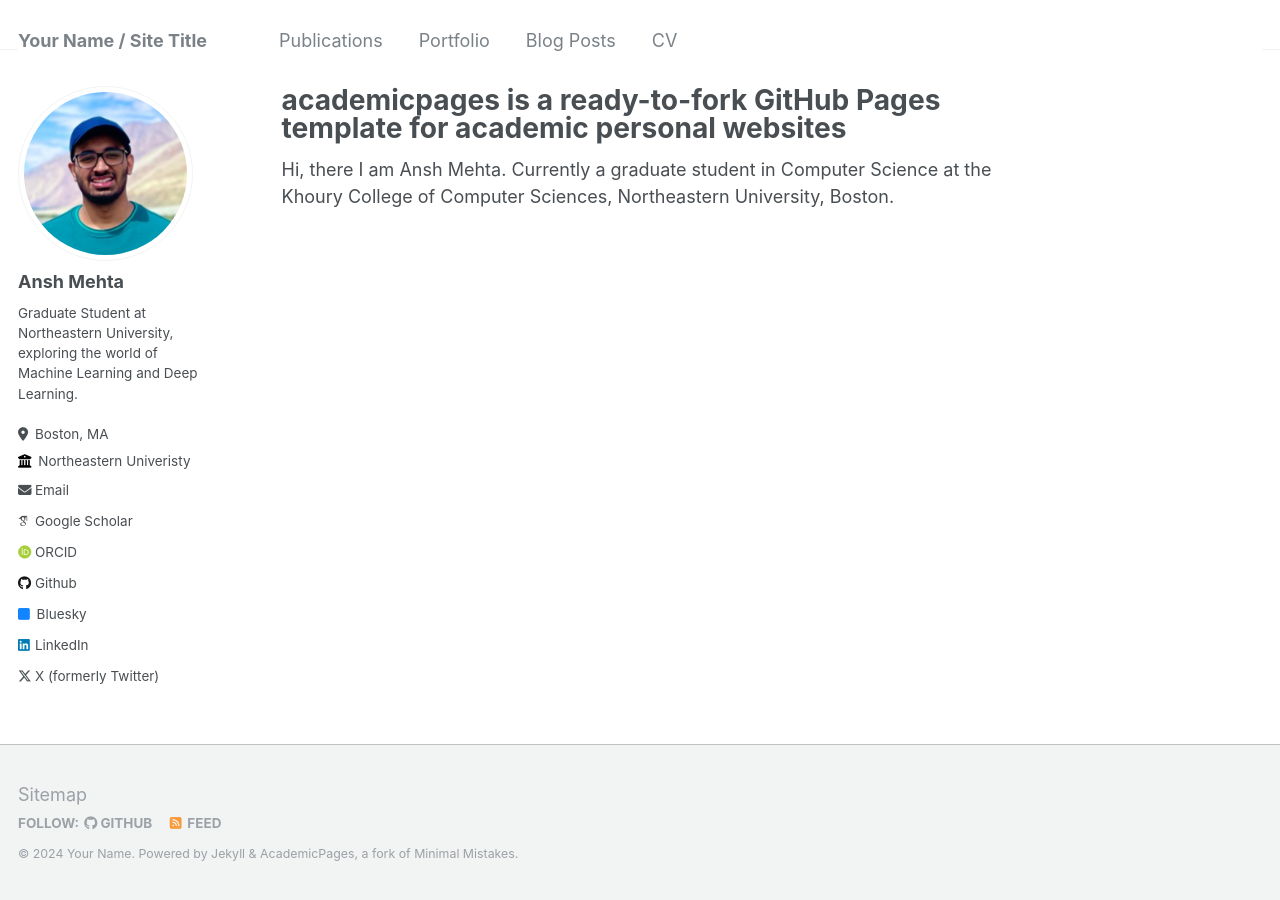
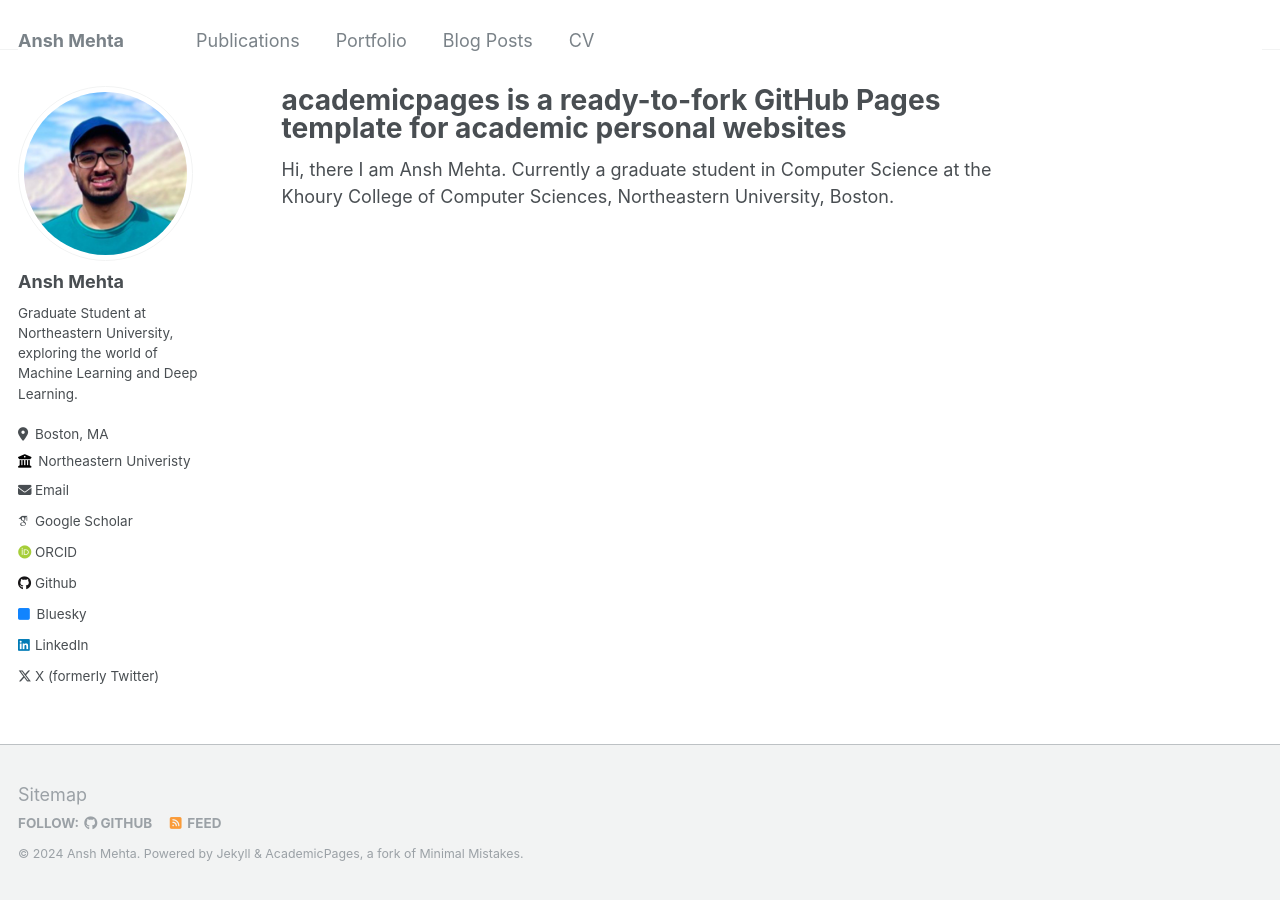
Before and after one commit to anshmehtamm/anshmehtamm.github.io, a Jekyll site: the page built from _pages/about.md, in a window 1280 px wide. Built offline with Jekyll 4.4.1, drawn with Linux system fonts in a browser that asks for light colours; some web fonts are replaced.

Commit message:
added site title

```diff
--- a/_config.yml
+++ b/_config.yml
@@ -8,9 +8,9 @@
 
 # Basic Site Settings
 locale                   : "en-US"
-title                    : "Your Name / Site Title"
+title                    : "Ansh Mehta"
 title_separator          : "-"
-name                     : &name "Your Name"
+name                     : &name "Ansh Mehta"
 description              : &description "personal description"
 url                      : https://academicpages.github.io # the base hostname & protocol for your site e.g. "https://mmistakes.github.io"
 baseurl                  : "" # the subpath of your site, e.g. "/blog"
```
